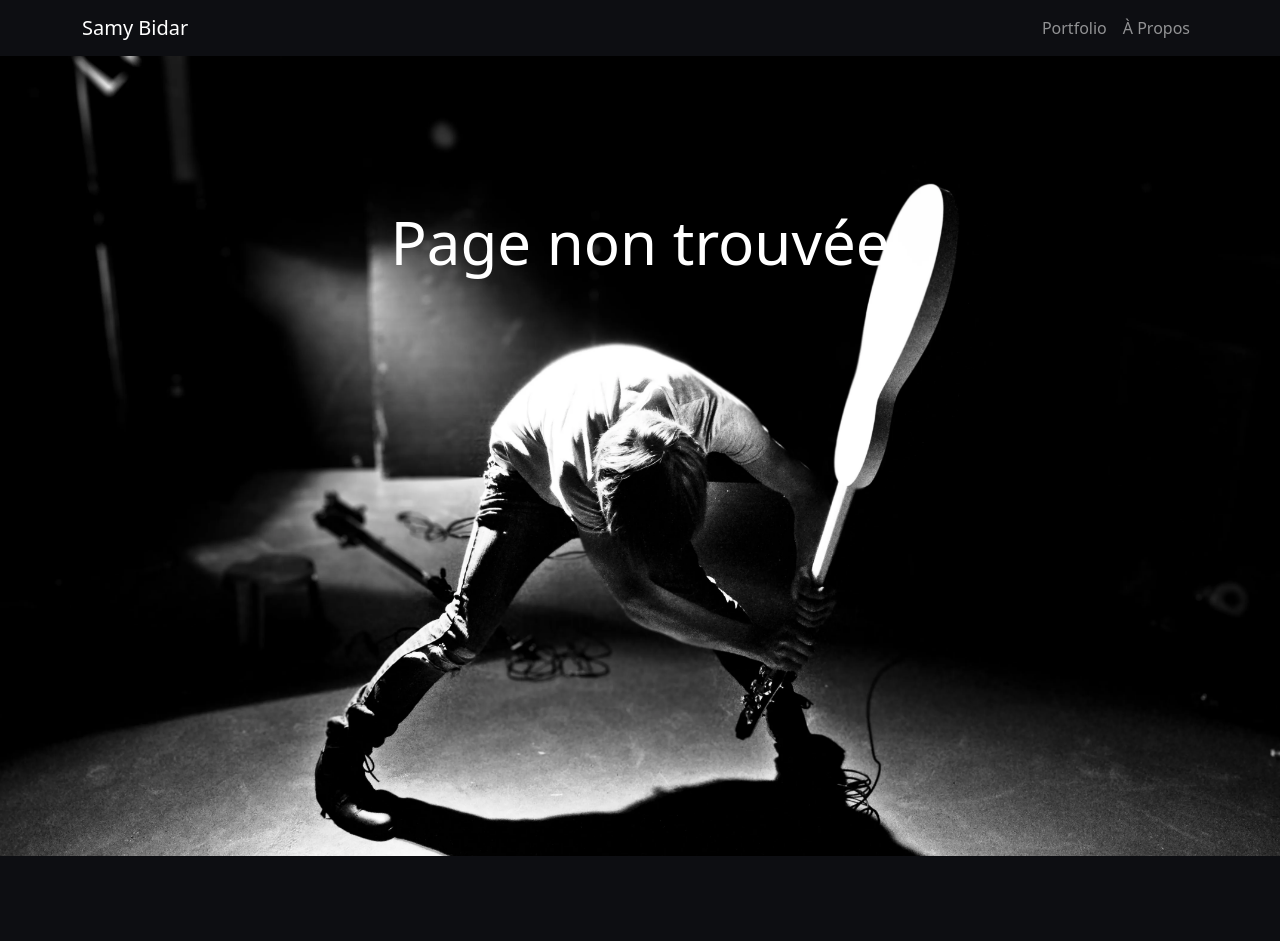
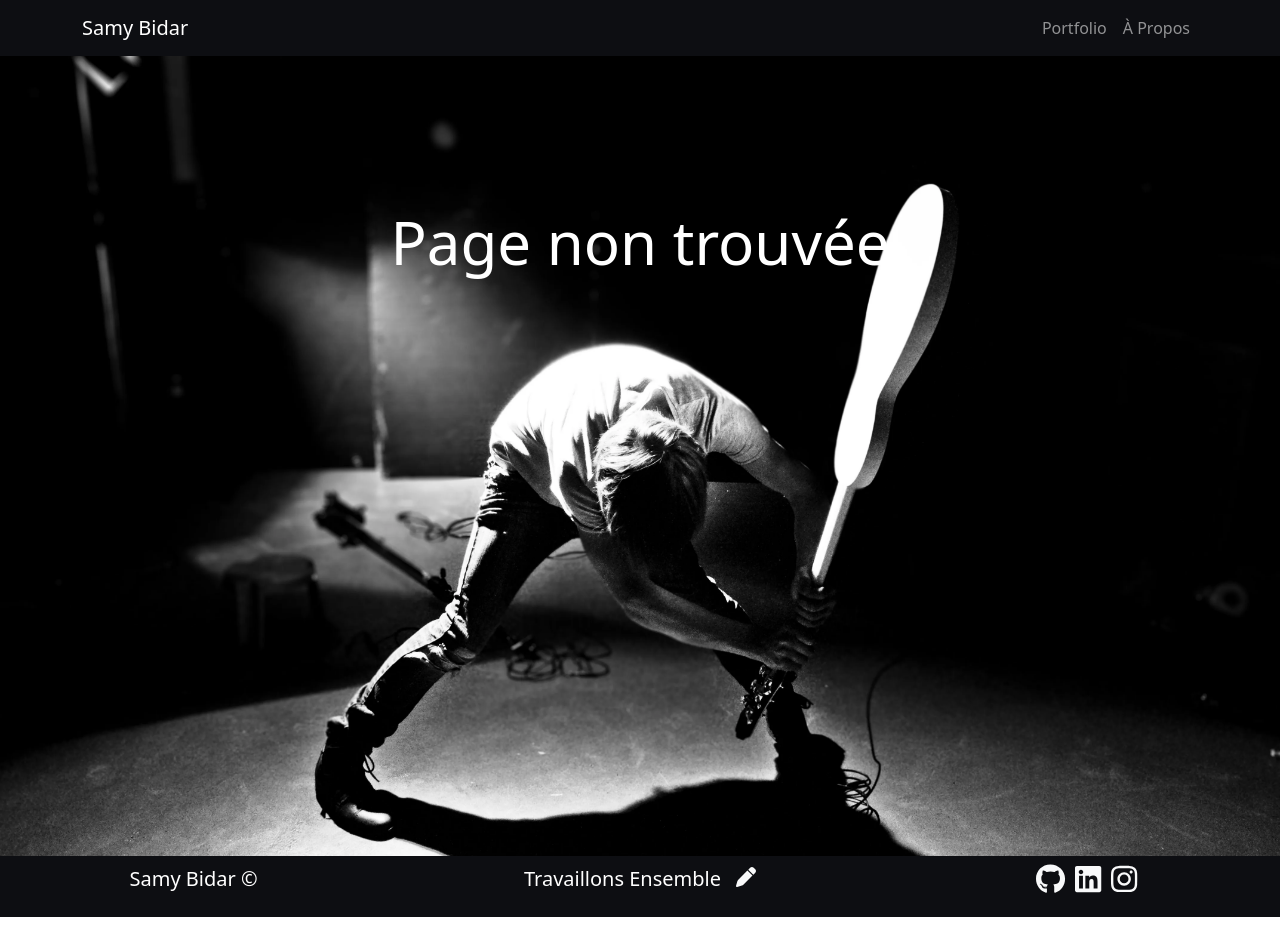
Before and after one commit to SamyBidar2/portfolio, a React (Create React App) app: page /Allprojects in a window 1280 px wide. Shown: the top 941 px of the page. After the commit the page ends 917 px from the top, so only its background shows below. Built offline with nearby package versions, Linux system fonts and the light colour scheme.

Commit message:
Ajouts et corrections dans projectdatas

```diff
--- a/src/Components/Footer.jsx
+++ b/src/Components/Footer.jsx
@@ -2,46 +2,61 @@ import React from 'react';
 import styled from 'styled-components';
 import { Container } from 'react-bootstrap';
 import { FontAwesomeIcon } from '@fortawesome/react-fontawesome';
-import { faGithub, faLinkedin, faInstagram} from '@fortawesome/free-brands-svg-icons';
-
+import { faGithub, faLinkedin, faInstagram } from '@fortawesome/free-brands-svg-icons';
+import { faPen } from '@fortawesome/free-solid-svg-icons';
 
 //#region
-const FooterContainer = styled (Container)`
+const FooterContainer = styled(Container)`
+    display: grid;
+    grid-template-columns: 1fr 3fr 1fr;
+    justify-items: center;
+    align-items: center;
+`;
+
+const IconContainer = styled(Container)`
     display: flex;
-    padding: 80px 0px;
-    flex-direction: column;
     justify-content: center;
     align-items: center;
-    align-content: center;
-    align-self: stretch;
     gap: 10px;
-`
-const IconContainer = styled (Container)`
-    display: flex;
-    justify-content:center;
-    gap:10px;
     color: white;
     font-size: 30px;
-    text-align: center;
-`
+    margin-bottom: 16px;
+`;
+
+const WorkTogether = styled.div`
+    display: flex;
+    justify-content: center;
+    align-items: center;
+    gap: 15px;
+`;
+
 const Footertext = styled.p`
     color: white;
     font-size: 20px;
     text-align: center;
-`
+`;
+
+const PenIcon = styled(FontAwesomeIcon)`
+    color: white;
+    font-size: 20px;
+    text-align: center;
+    margin-bottom: 16px;
+`;
 //#endregion
 
 export const Footer = () => {
     return (
         <FooterContainer className="footer-container">
             <Footertext>Samy Bidar ©</Footertext>
-            <Footertext>Travaillons Ensemble</Footertext>
+            <WorkTogether>
+                <Footertext>Travaillons Ensemble</Footertext>
+                <a href='#' target="_blank" rel="noreferrer"><PenIcon icon={faPen} className='text-light'/></a>
+            </WorkTogether>
             <IconContainer>
                 <a href='https://github.com/SamyBidar2' target="_blank" rel="noreferrer"><FontAwesomeIcon icon={faGithub} className='text-light' /></a>
                 <a href='https://www.linkedin.com/in/samybidar/' target="_blank" rel="noreferrer"><FontAwesomeIcon icon={faLinkedin} className='text-light' /></a>
                 <a href='https://github.com/SamyBidar2' target="_blank" rel="noreferrer"><FontAwesomeIcon icon={faInstagram} className='text-light' /></a>
             </IconContainer>
-
         </FooterContainer>
     )
 }
--- a/src/Datas/projectsdatas.json
+++ b/src/Datas/projectsdatas.json
@@ -1,15 +1,13 @@
 [
 	{     "id": "1",
         "title": "Créez une page web dynamique avec Javascript",
-        "shortdescrition":"Création d'une page web dynamique pour le site internet d'une architecte d'intérieur en utilisant JavaScript et en communiquant avec une API",
+        "shortdescrition":"Création d'une page web dynamique pour le site internet d'une architecte d'intérieur en utilisant JavaScript et en communiquant avec une API.",
         "description": [
           "Création d'une page web dynamique pour le site internet d'une architecte d'intérieur en utilisant JavaScript et en communiquant avec une API. Travail sur la partie Front-End du site, où j'ai développé la page de présentation des travaux de l'architecte à partir du HTML fourni. Cela implique la gestion des événements utilisateurs et la manipulation des éléments du DOM avec JavaScript.",
           "J'ai également créé une page de connexion pour l'administrateur du site ainsi qu'une modale permettant d'uploader de nouveaux médias. Ces éléments ont été développés from scratch, afin de mettre en pratique mes compétences en JavaScript de manière approfondie. Dans ce projet j'ai eu accès à un code back-end pour tester les fonctionnalités.",
           "J'ai appris à communiquer avec une API, ce qui est crucial pour les applications web modernes. En terme d'outils, j'ai utilisé Figma pour accéder aux maquettes, Visual Studio Code pour le développement, et GitHub pour la gestion de version du projet."
         ],
         "cover": "Images/Projects/SophieBluel/SB-accueil.webp",
-        "image2": "Images/Projects/SophieBluel/SB-Galerie.webp",
-        "image3": "Images/Projects/SophieBluel/SB-Modal.webp",
         "ModalImages" :[
           "/Images/Projects/SophieBluel/SB-accueil.webp",
           "/Images/Projects/SophieBluel/SB-Galerie.webp",
@@ -32,8 +30,6 @@
           "En terme d'outils, j'ai utilisé Create React APP pour faciliter la configuration initiale de React, Figma pour accéder aux maquettes, Visual Studio Code pour le développement, et GitHub pour la gestion de version du projet."
         ],
         "cover": "/Images/Projects/Kasa/Kasa-Logement.webp",
-        "image2": "/Images/Projects/Kasa/Kasa-Apropos.webp",
-        "image3": "/Images/Projects/Kasa/Kasa-home.webp",
         "ModalImages" :[
           "/Images/Projects/Kasa/Kasa-Logement.webp",
           "/Images/Projects/Kasa/Kasa-Apropos.webp",
@@ -47,17 +43,22 @@
       },
       {
         "id": "3",
-        "title": "SEO",
-        "shortdescrition":"Implémentation du front-end d’une application avec React et React Router pour créer une expérience utilisateur moderne et réactive.",
+        "title": "Optimisez le référencement d'un site de photographe",
+        "shortdescrition":"Optimisation du référencement d’un site, en améliorant sa performance et son accessibilité.",
         "description": [
-          "Dans ce projet, j'ai implémenté le front-end d’une application en utilisant React et React Router pour créer une expérience utilisateur moderne et réactive. J'ai travaillé sur la logique de présentation des données et les composants React, une bibliothèque JavaScript populaire pour la création d'interfaces utilisateur. ",
-          "J'ai également utilisé React Router pour configurer la navigation entre les différentes pages de l'application. Ce qui m'a permis de comprendre comment gérer efficacement le routage dans une application web moderne. Dans le contexte de ce projet il m'était demandé de me concentrer exclusivement sur le développement front-end, en me basant sur les maquettes fournies et en utilisant des données simulées extraites d'un fichier JSON.",
-          "En terme d'outils, j'ai utilisé Create React APP pour faciliter la configuration initiale de React, Figma pour accéder aux maquettes, Visual Studio Code pour le développement, et GitHub pour la gestion de version du projet."
+          "Dans ce projet, j'ai optimisé le référencement d’un site, en améliorant sa performance et son accessibilité.",
+          "Ma première tâche a été d'identifier les problèmes de chargement et de référencement.",
+          "J'ai ensuite apporté des modifications sur la structure du code, minifié les fichiers, redimmensionné et réduit le poids des images. J'ai aussi ajouté un Opengraph, et des Rich Snippet",
+          "Enfin j'ai rédigé un rapport résumant toutes les modifications apportées, et montrant les résultats obtenus après optimisation du site",
+          "En terme d'outils, j'ai uilisé Lighthouse pour analyser les performances et Wave pour l'accessibilité."
         ],
-        "cover": "https://picsum.photos/200/100",
-        "image2": "https://picsum.photos/200/100",
-        "image3": "https://picsum.photos/200/100",
-        "technologies": ["React", "React Router", "HTML", "CSS", "Sass"],
+        "cover": "/Images/Projects/Kasa/Kasa-Logement.webp",
+       "ModalImages" :[
+          "/Images/Projects/Kasa/Kasa-Logement.webp",
+          "/Images/Projects/Kasa/Kasa-Apropos.webp",
+          "/Images/Projects/Kasa/Kasa-home.webp"
+        ],
+        "technologies": ["HTML", "CSS", "SEO", "Lighthouse", "Opengraph","Rich Snippets"],
         "tag": "Formation",
         "github": "https://github.com/SamyBidar2/kasa",
         "deployed": "",
```
